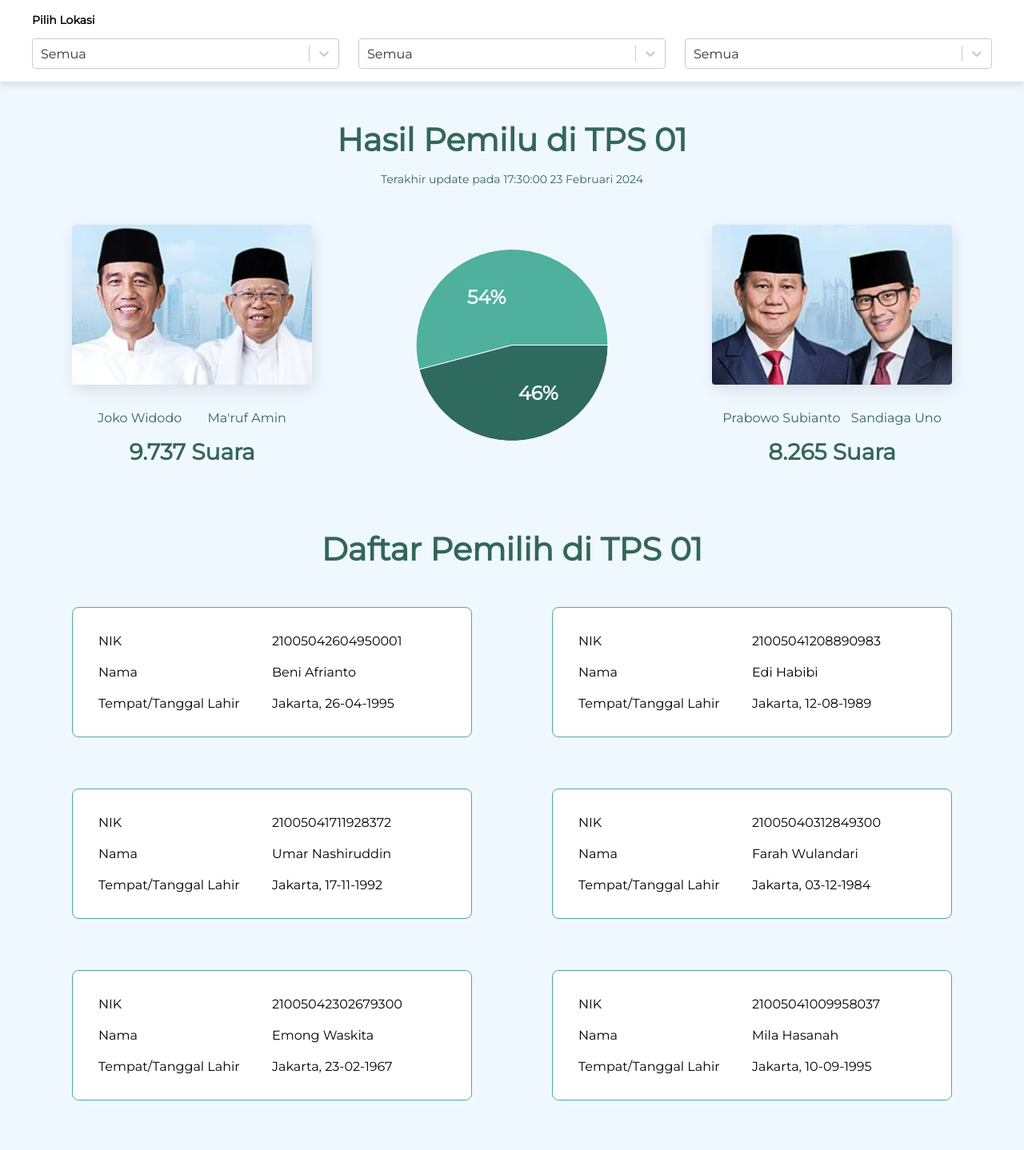
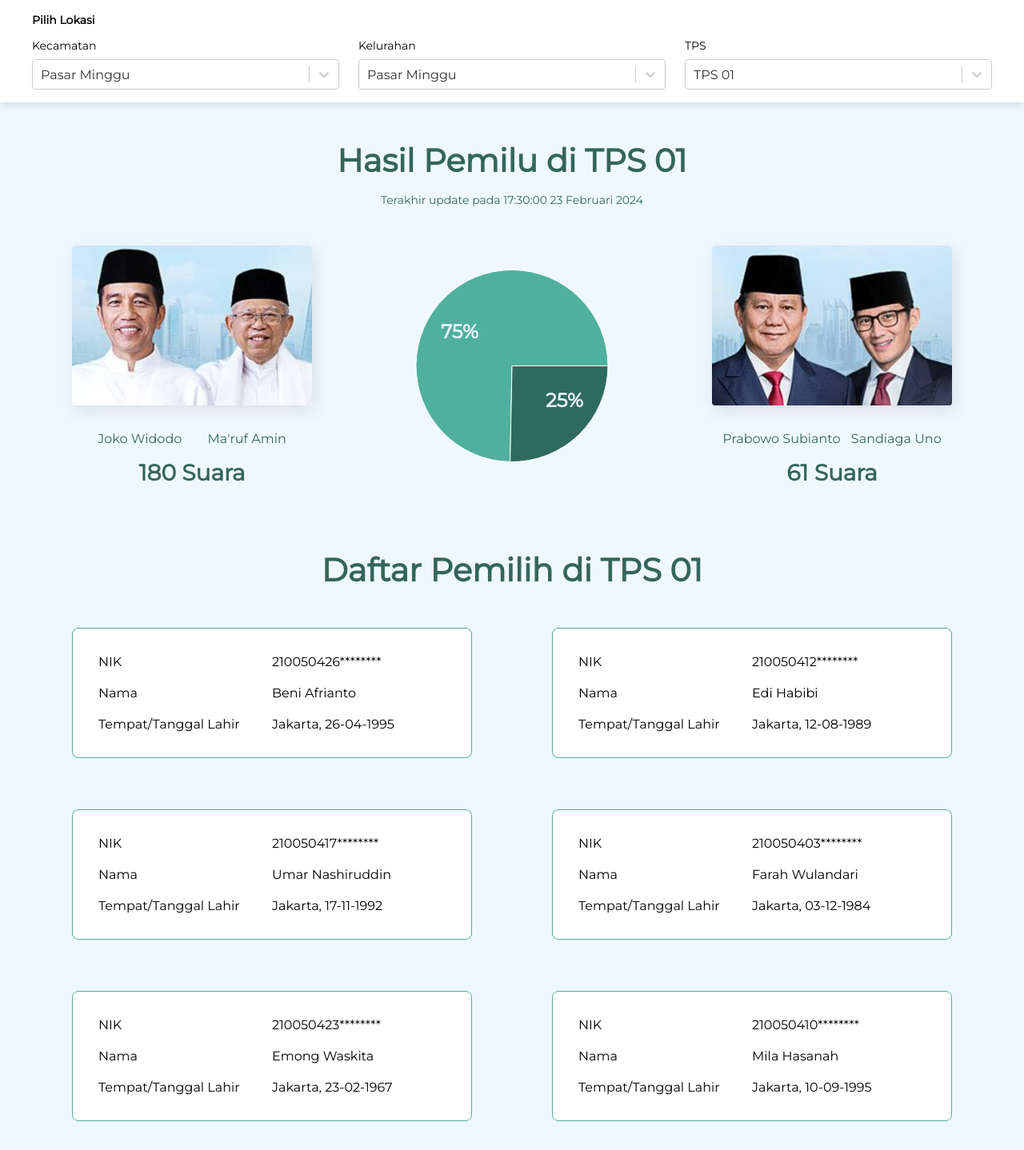
Before and after one commit to yoga-au/hackathon-qvosys, a React (Create React App) app: page / in a window 1280 px wide. Shown: the top 1438 px of the page at 80% size. Built offline with nearby package versions, Linux system fonts and the light colour scheme.

Commit message:
Add dynamic dummy data

```diff
--- a/src/App.tsx
+++ b/src/App.tsx
@@ -1,13 +1,16 @@
 import Header from "./components/Header/Header";
 import Result from "./components/Result/Result";
 import List from "./components/List/List";
+import TPSProvider from "./context/tpsContext";
 
 function App() {
   return (
     <>
-      <Header />
-      <Result />
-      <List />
+      <TPSProvider>
+        <Header />
+        <Result />
+        <List />
+      </TPSProvider>
     </>
   );
 }
--- a/src/components/Header/Header.tsx
+++ b/src/components/Header/Header.tsx
@@ -1,5 +1,7 @@
+import { useContext } from "react";
 import styled from "styled-components";
 import Select from "react-select";
+import { TPSContext } from "../../context/tpsContext";
 
 import { optionTPS, optionKel, optionKec } from "./constant";
 
@@ -29,30 +31,45 @@ const SelectContainer = styled.div`
   gap: 1.5em;
 `;
 
+const SelectTitle = styled.p`
+  font-size: 0.875rem;
+  margin-bottom: 0.5rem;
+`;
+
 const Header = () => {
+  const { setSelectedTPS } = useContext(TPSContext);
+
   return (
     <HeaderContainer>
       <ContentContainer>
         <HeaderTitle>Pilih Lokasi</HeaderTitle>
         <SelectContainer>
-          {/*  */}
+          <div>
+            <SelectTitle>Kecamatan</SelectTitle>
             <Select
               isSearchable={false}
               options={optionKec}
               defaultValue={optionKec[0]}
             />
-          {/*  */}
+          </div>
+          <div>
+            <SelectTitle>Kelurahan</SelectTitle>
             <Select
               isSearchable={false}
               options={optionKel}
               defaultValue={optionKel[0]}
             />
+          </div>
           {/* TPS */}
+          <div>
+            <SelectTitle>TPS</SelectTitle>
             <Select
               isSearchable={false}
               options={optionTPS}
               defaultValue={optionTPS[0]}
+              onChange={(val) => val && setSelectedTPS(val.value)}
             />
+          </div>
         </SelectContainer>
       </ContentContainer>
     </HeaderContainer>
--- a/src/components/Header/constant.ts
+++ b/src/components/Header/constant.ts
@@ -1,55 +1,19 @@
 export const optionTPS = [
   {
-    value: "all",
-    label: "Semua",
-  },
-  {
-    value: "1",
+    value: 1,
     label: "TPS 01",
   },
   {
-    value: "2",
+    value: 2,
     label: "TPS 02",
   },
   {
-    value: "3",
+    value: 3,
     label: "TPS 03",
-  },
-  {
-    value: "4",
-    label: "TPS 04",
-  },
-  {
-    value: "5",
-    label: "TPS 05",
-  },
-  {
-    value: "6",
-    label: "TPS 06",
-  },
-  {
-    value: "7",
-    label: "TPS 07",
-  },
-  {
-    value: "8",
-    label: "TPS 08",
-  },
-  {
-    value: "9",
-    label: "TPS 09",
-  },
-  {
-    value: "10",
-    label: "TPS 10",
   },
 ];
 
 export const optionKel = [
-  {
-    value: "all",
-    label: "Semua",
-  },
   {
     value: "pasar-minggu",
     label: "Pasar Minggu",
@@ -58,10 +22,6 @@ export const optionKel = [
 
 export const optionKec = [
   {
-    value: "all",
-    label: "Semua",
-  },
-  {
     value: "pasar-minggu",
     label: "Pasar Minggu",
   },
--- a/src/components/List/List.tsx
+++ b/src/components/List/List.tsx
@@ -1,3 +1,5 @@
+import { useContext } from "react";
+import { TPSContext } from "../../context/tpsContext";
 import styled from "styled-components";
 
 const ListContainer = styled.div`
@@ -34,16 +36,18 @@ const PemilihCard = styled(GridContainer)`
 `;
 
 const List = () => {
+  const { tps } = useContext(TPSContext);
+
   return (
     <>
       <ListContainer>
         <ListTitleContainer>
-          <ListTitle>Daftar Pemilih di TPS 01</ListTitle>
+          <ListTitle>Daftar Pemilih di TPS 0{tps}</ListTitle>
         </ListTitleContainer>
         <GridContainer>
           <PemilihCard>
             <p>NIK</p>
-            <p>21005042604950001</p>
+            <p>210050426********</p>
             <p>Nama</p>
             <p>Beni Afrianto</p>
             <p>Tempat/Tanggal Lahir</p>
@@ -51,7 +55,7 @@ const List = () => {
           </PemilihCard>
           <PemilihCard>
             <p>NIK</p>
-            <p>21005041208890983</p>
+            <p>210050412********</p>
             <p>Nama</p>
             <p>Edi Habibi</p>
             <p>Tempat/Tanggal Lahir</p>
@@ -59,7 +63,7 @@ const List = () => {
           </PemilihCard>
           <PemilihCard>
             <p>NIK</p>
-            <p>21005041711928372</p>
+            <p>210050417********</p>
             <p>Nama</p>
             <p>Umar Nashiruddin</p>
             <p>Tempat/Tanggal Lahir</p>
@@ -67,7 +71,7 @@ const List = () => {
           </PemilihCard>
           <PemilihCard>
             <p>NIK</p>
-            <p>21005040312849300</p>
+            <p>210050403********</p>
             <p>Nama</p>
             <p>Farah Wulandari</p>
             <p>Tempat/Tanggal Lahir</p>
@@ -75,7 +79,7 @@ const List = () => {
           </PemilihCard>
           <PemilihCard>
             <p>NIK</p>
-            <p>21005042302679300</p>
+            <p>210050423********</p>
             <p>Nama</p>
             <p>Emong Waskita</p>
             <p>Tempat/Tanggal Lahir</p>
@@ -83,7 +87,7 @@ const List = () => {
           </PemilihCard>
           <PemilihCard>
             <p>NIK</p>
-            <p>21005041009958037</p>
+            <p>210050410********</p>
             <p>Nama</p>
             <p>Mila Hasanah</p>
             <p>Tempat/Tanggal Lahir</p>
@@ -91,7 +95,7 @@ const List = () => {
           </PemilihCard>
           <PemilihCard>
             <p>NIK</p>
-            <p>21005041212929078</p>
+            <p>210050412********</p>
             <p>Nama</p>
             <p>Lili Yuniar</p>
             <p>Tempat/Tanggal Lahir</p>
@@ -99,7 +103,7 @@ const List = () => {
           </PemilihCard>
           <PemilihCard>
             <p>NIK</p>
-            <p>21005041507979832</p>
+            <p>210050415********</p>
             <p>Nama</p>
             <p>Ilsa Andriani</p>
             <p>Tempat/Tanggal Lahir</p>
@@ -107,7 +111,7 @@ const List = () => {
           </PemilihCard>
           <PemilihCard>
             <p>NIK</p>
-            <p>21005042405751238</p>
+            <p>210050424********</p>
             <p>Nama</p>
             <p>Gasti Rahimah</p>
             <p>Tempat/Tanggal Lahir</p>
@@ -115,7 +119,7 @@ const List = () => {
           </PemilihCard>
           <PemilihCard>
             <p>NIK</p>
-            <p>21005042604950002</p>
+            <p>210050426********</p>
             <p>Nama</p>
             <p>Hadi Suwarno</p>
             <p>Tempat/Tanggal Lahir</p>
--- a/src/components/Result/Result.tsx
+++ b/src/components/Result/Result.tsx
@@ -1,5 +1,8 @@
+import { useContext, useState, useEffect } from "react";
 import { PieChart, Pie, Cell, ResponsiveContainer } from "recharts";
 import styled from "styled-components";
+import { TPSContext } from "../../context/tpsContext";
+import { voteData } from "./constant";
 import Capres1 from "../../assets/jokowi.png";
 import Capres2 from "../../assets/prabowo.png";
 
@@ -62,8 +65,8 @@ const JumlahSuara = styled.p`
 `;
 
 const data = [
-  { name: "Jokowi", value: 9737 },
-  { name: "Prabowo", value: 8265 },
+  { name: "Jokowi", value: 180 },
+  { name: "Prabowo", value: 61 },
 ];
 
 const COLORS = ["hsl(169, 38%, 50%)", "hsl(169, 38%, 30%)"];
@@ -97,12 +100,27 @@ const renderCustomizedLabel = ({
   );
 };
 
+type DataObj = {
+  name: string;
+  value: number;
+}[];
+
 const Result = () => {
+  const { tps } = useContext(TPSContext);
+  const [displayedData, setDisplayedData] = useState<DataObj | undefined>(
+    undefined
+  );
+
+  useEffect(() => {
+    const findData = voteData.find((item) => item.id === tps);
+    setDisplayedData(findData?.result);
+  }, [tps]);
+
   return (
     <>
       <ResultContainer>
         <ResultTitleContainer>
-          <ResultTitle>Hasil Pemilu di TPS 01</ResultTitle>
+          <ResultTitle>Hasil Pemilu di TPS 0{tps}</ResultTitle>
           <ResultSubtitle>
             Terakhir update pada 17:30:00 23 Februari 2024
           </ResultSubtitle>
@@ -118,14 +136,19 @@ const Result = () => {
               <p>Ma'ruf Amin</p>
             </NamaCapresContainer>
             <JumlahSuaraContainer>
-              <JumlahSuara>9.737 Suara</JumlahSuara>
+              <JumlahSuara>
+                {displayedData &&
+                  displayedData.find((item) => item.name === "Jokowi")
+                    ?.value}{" "}
+                Suara
+              </JumlahSuara>
             </JumlahSuaraContainer>
           </div>
           {/* chart */}
           <ResponsiveContainer width="100%" height="100%">
             <PieChart width={400} height={400}>
               <Pie
-                data={data}
+                data={displayedData}
                 cx="50%"
                 cy="50%"
                 labelLine={false}
@@ -155,7 +178,12 @@ const Result = () => {
               <p>Sandiaga Uno</p>
             </NamaCapresContainer>
             <JumlahSuaraContainer>
-              <JumlahSuara>8.265 Suara</JumlahSuara>
+              <JumlahSuara>
+                {displayedData &&
+                  displayedData.find((item) => item.name === "Prabowo")
+                    ?.value}{" "}
+                Suara
+              </JumlahSuara>
             </JumlahSuaraContainer>
           </div>
         </ChartContainer>
--- /dev/null
+++ b/src/components/Result/constant.ts
@@ -0,0 +1,23 @@
+export const voteData = [
+  {
+    id: 1,
+    result: [
+      { name: "Jokowi", value: 180 },
+      { name: "Prabowo", value: 61 },
+    ],
+  },
+  {
+    id: 2,
+    result: [
+      { name: "Jokowi", value: 133 },
+      { name: "Prabowo", value: 88 },
+    ],
+  },
+  {
+    id: 3,
+    result: [
+      { name: "Jokowi", value: 127 },
+      { name: "Prabowo", value: 120 },
+    ],
+  },
+];
--- /dev/null
+++ b/src/context/tpsContext.tsx
@@ -0,0 +1,25 @@
+import React, { createContext, useState } from "react";
+
+type TPSCtxState = {
+  tps: number;
+  setSelectedTPS: React.Dispatch<React.SetStateAction<number>>;
+};
+
+const CtxDefaultVal: TPSCtxState = {
+  tps: 1,
+  setSelectedTPS: () => {},
+};
+
+export const TPSContext = createContext<TPSCtxState>(CtxDefaultVal);
+
+const TPSProvider = ({ children }: { children: React.ReactNode }) => {
+  const [selectedTPS, setSelectedTPS] = useState<number>(CtxDefaultVal.tps);
+
+  return (
+    <TPSContext.Provider value={{ tps: selectedTPS, setSelectedTPS }}>
+      {children}
+    </TPSContext.Provider>
+  );
+};
+
+export default TPSProvider;
```
Lines whose indentation alone changed are shown as unchanged.
